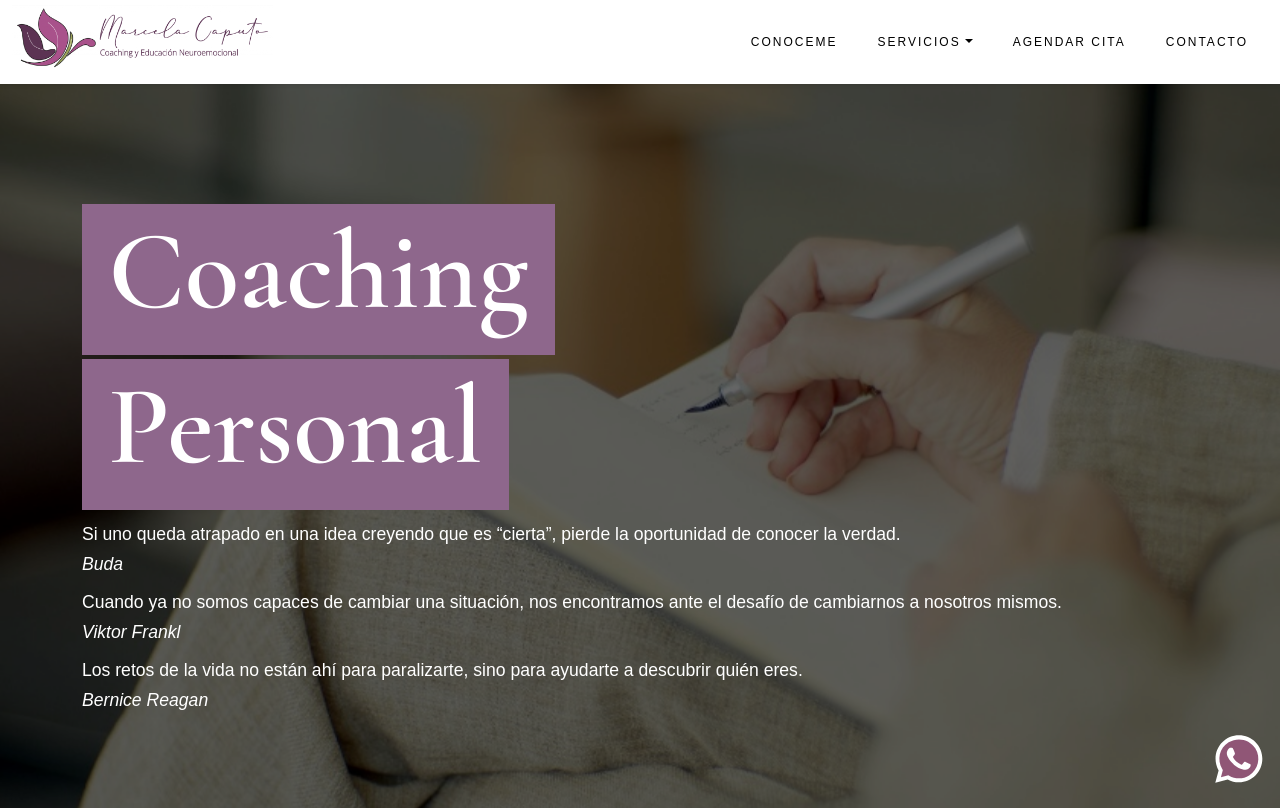
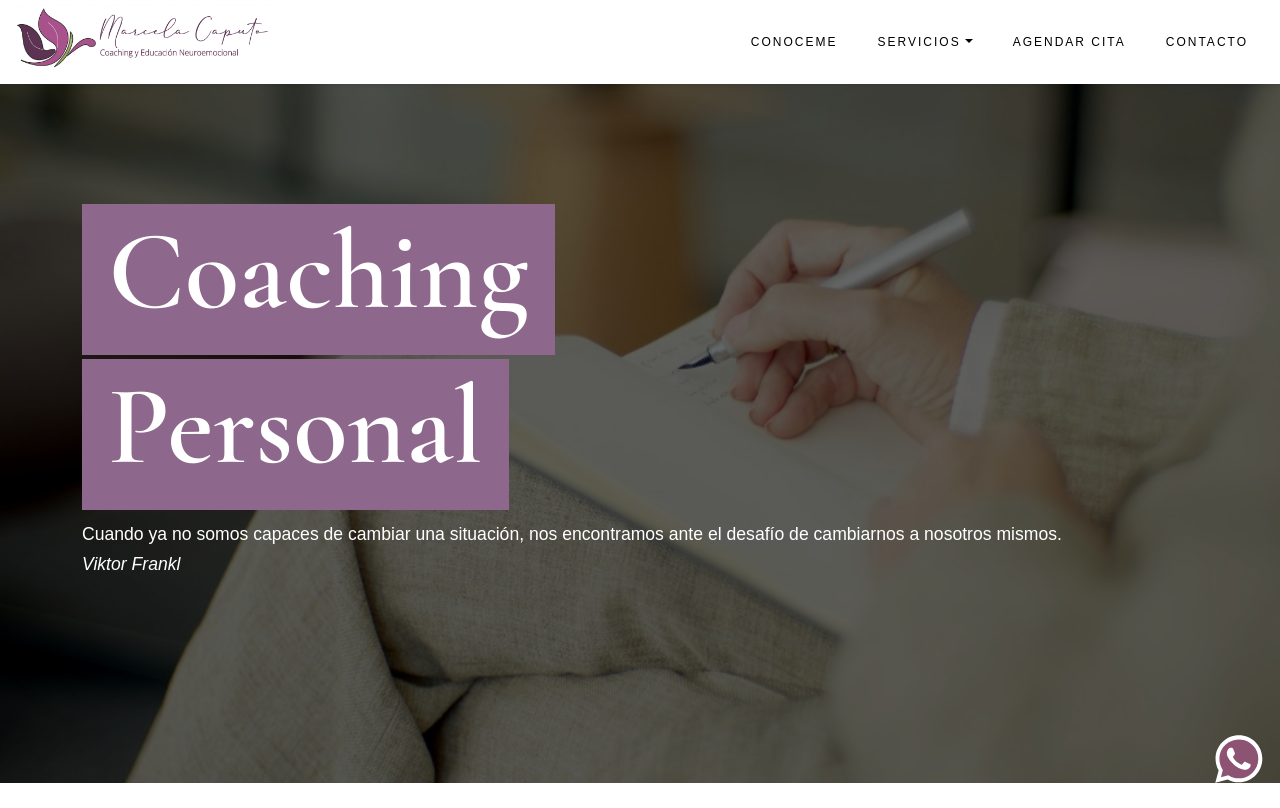
Before and after one commit to AgustinTafura/mc-coaching, a Next.js app: page /servicios/coaching-personal in a window 1280 px wide. Shown: the top 808 px of the page. Built offline with nearby package versions, Linux system fonts and the light colour scheme; a web font is replaced by a local one.

Commit message:
updates from Word fix 2 - part 4

```diff
--- a/components/HomeServices.jsx
+++ b/components/HomeServices.jsx
@@ -270,12 +270,12 @@ const HomeServices = () => {
                                             <div className="card-wrapper">
                                                 <div className="img-wrapper">
                                                     <picture>
-                                                        <img src="/img/services/coaching-emprendedores/1.png" alt="Marcela Caputo - Coaching Emprendedores"/>
+                                                        <img src="/img/services/coaching-emprendedores/3.png" alt="Marcela Caputo - Coaching Emprendedores"/>
                                                     </picture>
                                                     <div className="text-wrap">
                                                         <h4
                                                             className="card-title align-center mbr-semibold mbr-black mbr-fonts-style display-55">
-                                                            Coaching Emprededores
+                                                            Coaching Emprendedores
                                                         </h4>
                                                         <h5 className="mbr-section-subtitle align-center mbr-regular mbr-fonts-style display-44">
                                                             ESTRATEGIAS DE MARKETING <br/> NEUROVENTAS PARA TU NEGOCIO ONLINE
--- a/data/index.js
+++ b/data/index.js
@@ -16,18 +16,18 @@ module.exports = {
           img:'/img/services/coaching-personal/0.jpg',
           description: 'El Coaching Personal es un proceso personalizado y confidencial, orientado en ayudar al Coachee a alcanzar resultados mejores en diferentes áreas de su vida personal o profesional.',
           phrases:[
-            {
-              phrase:"Si uno queda atrapado en una idea creyendo que es “cierta”, pierde la oportunidad de conocer la verdad.",
-              author:"Buda",
-            },
+            // {
+            //   phrase:"Si uno queda atrapado en una idea creyendo que es “cierta”, pierde la oportunidad de conocer la verdad.",
+            //   author:"Buda",
+            // },
             {
               phrase:"Cuando ya no somos capaces de cambiar una situación, nos encontramos ante el desafío de cambiarnos a nosotros mismos.",
               author:"Viktor Frankl",
             },
-            {
-              phrase:"Los retos de la vida no están ahí para paralizarte, sino para ayudarte a descubrir quién eres.",
-              author:"Bernice Reagan",
-            }
+            // {
+            //   phrase:"Los retos de la vida no están ahí para paralizarte, sino para ayudarte a descubrir quién eres.",
+            //   author:"Bernice Reagan",
+            // }
           ],
         },
         {
@@ -82,10 +82,10 @@ module.exports = {
               phrase:"Si tú no trabajas  por tus sueños, otros te pagarán para que trabajes por los suyos.",
               author:"Steve Jobs",
             },
-            {
-              phrase:"Un error es una forma distinta de hacer las cosas.",
-              author:"Albert Einstein",
-            },
+            // {
+            //   phrase:"Un error es una forma distinta de hacer las cosas.",
+            //   author:"Albert Einstein",
+            // },
             // {
             //   phrase:"Cuando cambias el modo en que ves las cosas, esas cosas que tú observas, cambian.",
             //   author:"Wayne Dyer",
--- a/pages/index.js
+++ b/pages/index.js
@@ -34,7 +34,8 @@ const Index = ({...pageProps}) => {
     return (
         <>
             <Head>
-                <title>Marcela Caputo Coaching</title>
+                <title>Marcela Caputo - Coaching y Educación Integral</title>
+                <meta name="description" content="Sesiones online o presencial de Coaching Personal, Coaching Vocacional, Coaching Educativo, Coaching Efectivo y Coaching para Emprendedores. Nos centramos en el desarrollo de las Habilidades Blandas, la Inteligencia Emocional y la Comunicación Efectiva como áreas transversales para aprender nuevos hábitos, regular emociones y mejorar los vínculos interpersonales en todos los ámbitos de desempeño de las personas."/>
                 <meta name="viewport" content="initial-scale=1.0, width=device-width" />
             </Head>
 
```
